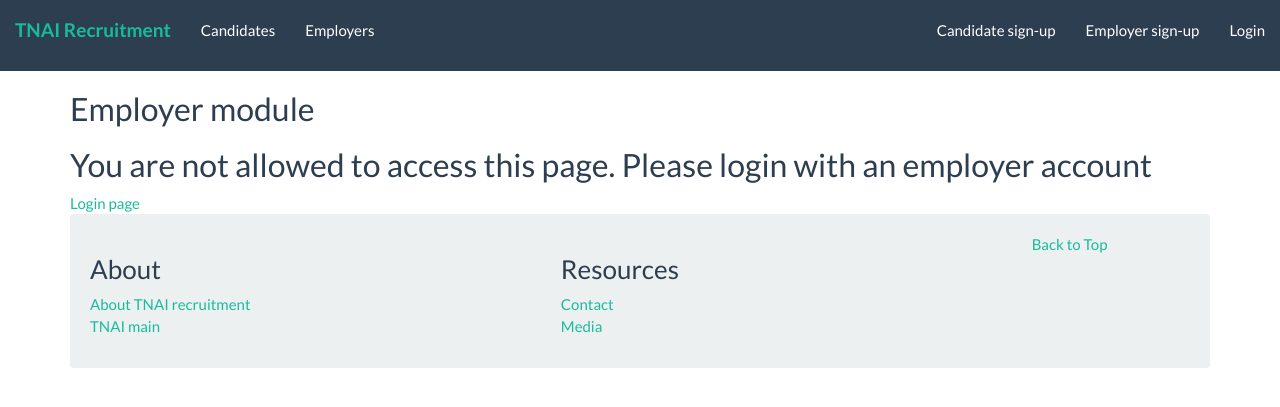
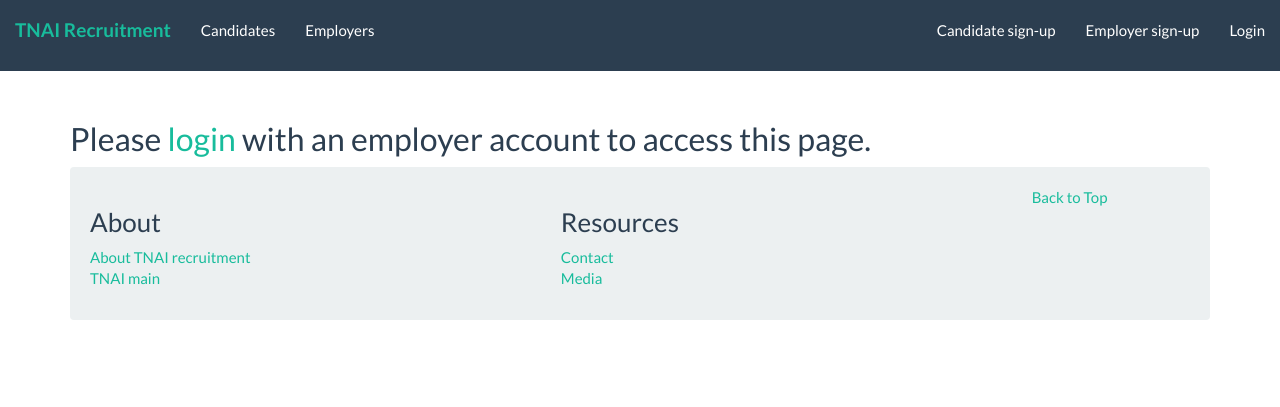
Before and after one commit to consultant-nursing-2017/tnai, a Django app: template employer/templates/employer/not_allowed.html in a window 1280 px wide. Shown: the top 407 px of the page. Run offline with Django 3.2, Linux system fonts and the light colour scheme; the template is opened without the code that fills it, so the values that code supplies are empty; some libraries are stand-ins or nearby versions.

Commit message:
Add "next" parameter to candidate/employer index page.
- Also tweak padding-top for body to 100px

```diff
--- a/candidate/templates/candidate/not_allowed.html
+++ b/candidate/templates/candidate/not_allowed.html
@@ -3,11 +3,9 @@
 
 {% block title %}
 {% load static %}
-<!-- <link rel="stylesheet" type="text/css" href="{% static 'employer/style.css' %}" /> -->
+<!-- <link rel="stylesheet" type="text/css" href="{% static 'candidate/style.css' %}" /> -->
 {% endblock %}
 
 {% block content %}
-    <h2> Candidate module </h2>
-    <h2> You are not allowed to access this page. Please login with a candidate account </h2>
-    <a href="/accounts/login/">Login page</a>
+<h2> Please <a href="{% url 'login' %}?next={{next}}">login</a> with a candidate account to access this page. </h2>
 {% endblock %}
--- a/candidate/views.py
+++ b/candidate/views.py
@@ -96,7 +96,8 @@ def candidate_index(request):
 
     allowed = is_allowed(username, request)
     if not allowed:
-        return render(request, 'candidate/not_allowed.html',)
+        next = request.path
+        return render(request, 'candidate/not_allowed.html', {'next': next})
 
     try:
         if username.is_authenticated():
--- a/employer/templates/employer/not_allowed.html
+++ b/employer/templates/employer/not_allowed.html
@@ -7,7 +7,5 @@
 {% endblock %}
 
 {% block content %}
-    <h2> Employer module </h2>
-    <h2> You are not allowed to access this page. Please login with an employer account </h2>
-    <a href="/accounts/login/">Login page</a>
+<h2> Please <a href="{% url 'login' %}?next={{next}}">login</a> with an employer account to access this page. </h2>
 {% endblock %}
--- a/employer/views.py
+++ b/employer/views.py
@@ -57,7 +57,8 @@ def employer_index(request):
     username=auth.get_user(request)
     allowed = is_allowed(username, request)
     if not allowed:
-        return render(request, 'employer/not_allowed.html',)
+        next = request.path
+        return render(request, 'employer/not_allowed.html', {'next': next})
 
     object_does_not_exist = False
     if username.groups.filter(name="Candidate").count() > 0:
--- a/static/css/tnai-custom.css
+++ b/static/css/tnai-custom.css
@@ -10,5 +10,5 @@
 }
 
 body {
-    padding-top: 70px;
+    padding-top: 100px;
 }
```
Also changed, not shown: 1 other file.
